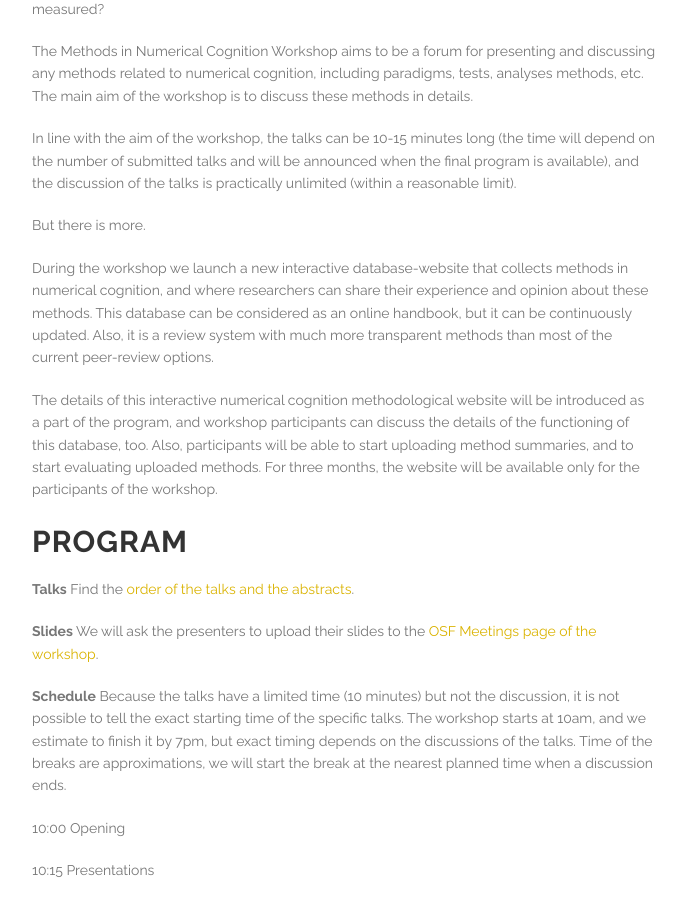
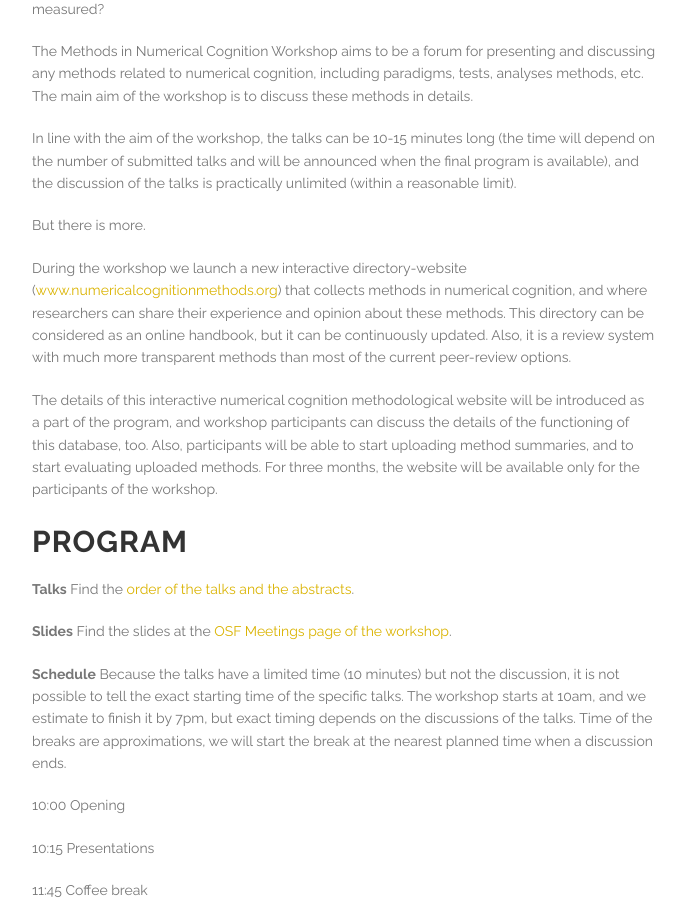
Before and after one commit to theNumberWorks/numberworks_website, a Jekyll site: the page built from numerical_cognition_methods_workshop.md, in a window 1280 px wide and 900 px high, scrolled down 459 px. Shown: the whole window, without its empty margins (63-749 px from the left). Built offline with Jekyll 4.4.1, drawn with Linux system fonts in a browser that asks for light colours.

Commit message:
Update numerical_cognition_methods_workshop.md

```diff
--- a/numerical_cognition_methods_workshop.md
+++ b/numerical_cognition_methods_workshop.md
@@ -25,7 +25,7 @@ In line with the aim of the workshop, the talks can be 10-15 minutes long (the t
 
 But there is more.
 
-During the workshop we launch a new interactive database-website that collects methods in numerical cognition, and where researchers can share their experience and opinion about these methods. This database can be considered as an online handbook, but it can be continuously updated. Also, it is a review system with much more transparent methods than most of the current peer-review options.
+During the workshop we launch a new interactive directory-website ([www.numericalcognitionmethods.org](http://www.numericalcognitionmethods.org)) that collects methods in numerical cognition, and where researchers can share their experience and opinion about these methods. This directory can be considered as an online handbook, but it can be continuously updated. Also, it is a review system with much more transparent methods than most of the current peer-review options.
 
 The details of this interactive numerical cognition methodological website will be introduced as a part of the program, and workshop participants can discuss the details of the functioning of this database, too. Also, participants will be able to start uploading method summaries, and to start evaluating uploaded methods. For three months, the website will be available only for the participants of the workshop.
 
@@ -33,7 +33,7 @@ The details of this interactive numerical cognition methodological website will
 
 __Talks__ Find the [order of the talks and the abstracts](Methods%20in%20Numerical%20Cognition%20Workshop%20-%20Program.pdf).
 
-__Slides__ We will ask the presenters to upload their slides to the [OSF Meetings page of the workshop](https://osf.io/view/MNCW2019/).
+__Slides__ Find the slides at the [OSF Meetings page of the workshop](https://osf.io/view/MNCW2019/).
 
 __Schedule__ Because the talks have a limited time (10 minutes) but not the discussion, it is not possible to tell the exact starting time of the specific talks. The workshop starts at 10am, and we estimate to finish it by 7pm, but exact timing depends on the discussions of the talks. Time of the breaks are approximations, we will start the break at the nearest planned time when a discussion ends.
 
```
